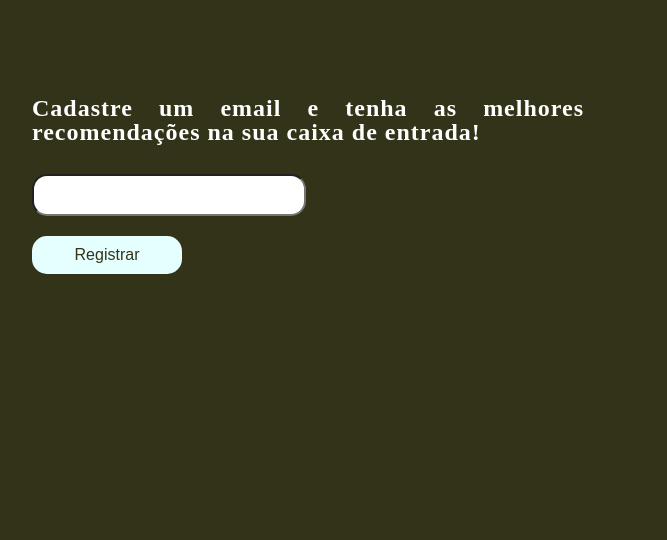
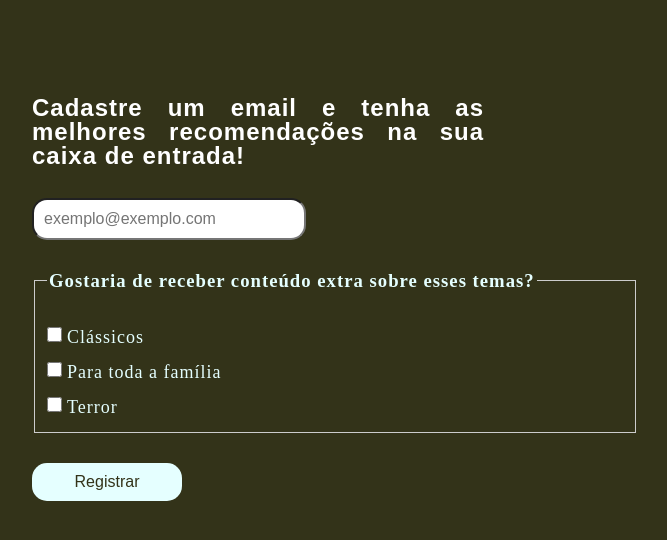
Before and after one commit to ana-toledo/Lumiere, a Flask app: page /subscribe in a window 1280 px wide. Shown: the part 69-609 px from the top of the page, without its empty margins (96-763 px from the left). Run offline with Flask 3, Linux system fonts and the light colour scheme.

Commit message:
checkboxes

```diff
--- a/static/style.css
+++ b/static/style.css
@@ -96,8 +96,9 @@ div.content-home img {
 }
 
 .content-sub h2 {
+    font-family: Arial, Helvetica, sans-serif;
     text-align: justify;
-    padding-right: 600px;
+    padding-right: 700px;
     color: white;
 }
 
@@ -140,3 +141,36 @@ form button {
 form button:hover {
     background-color: #D4E6E6;
 }
+
+
+.content-selection {
+    display:inline-flex;
+}
+.content-checkbox {
+    display: flex;
+    flex-direction: column;
+    align-items: left;
+    padding-right: 5px;
+}
+.content-label {
+    display: flex;
+    flex-direction: column;
+    align-items: left;
+}
+
+form label {
+    font-size: 18px;
+    height: 15px;
+    line-height: 1.2;
+}
+
+input[type="checkbox"] {
+    width: 15px;
+    height: 15px;
+}
+
+fieldset {
+    width: 50%;
+    border: 1px solid #ccc;
+    margin-bottom: 20px;
+}
--- a/templates/subscribe.html
+++ b/templates/subscribe.html
@@ -16,12 +16,38 @@
     </div>
     <div class="content-sub">
         <h2>Cadastre um email e tenha as melhores recomendações na sua caixa de entrada!</h2>
-        <form method="POST">
-            <input type="email" id="email" name="email" required>
+        <form id="registerForm" method="POST">
+            <input type="email" id="email" placeholder="exemplo@exemplo.com" name="email" required>
+            <fieldset>
+                <legend><h3>Gostaria de receber conteúdo extra sobre esses temas?</h3></legend>
+                <div class="content-selection">
+                    <div class="content-checkbox">
+                        <input type="checkbox" id="topico" name="classico" value="classico"/>
+
+                        <input type="checkbox" id="topico" name="familiar" value="familiar"/>
+
+                        <input type="checkbox" id="topico" name="terror" value="terror"/>
+
+                    </div>
+                    <div class="content-label">
+                        <label for="classico">Clássicos</label>
+                        <label for="familiar">Para toda a família</label>
+                        <label for="terror">Terror</label>
+                    </div>
+                </div>
+            </fieldset>
             <div class="content-sub-button">
                 <button type="submit">Registrar</button>
             </div>
         </form>
     </div>
+    <script>
+        const form = document.getElementById('registerForm');
+        form.addEventListener('submit', function(event) {
+            event.preventDefault();
+            alert('Email cadastrado com sucesso!');
+        });
+    </script>
+
 </body>
 </html>
```
